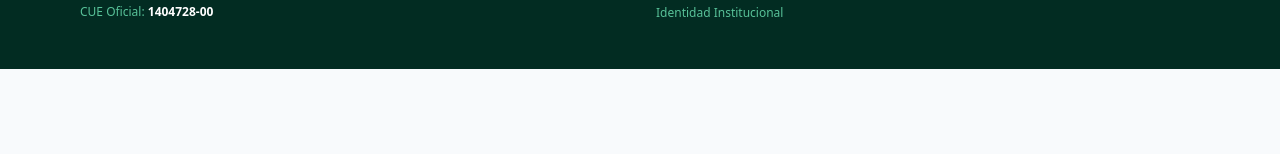
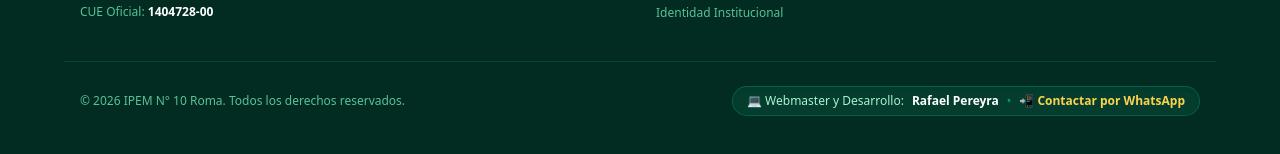
Before and after one commit to rpereyra515Ipem/ipem10-cms, a Next.js app: page / in a window 1280 px wide. Shown: the part 1088-1242 px from the top of the page. Before the commit the page ends 1157 px from the top, so only its background shows below. Built offline with nearby package versions, Linux system fonts and the light colour scheme; no server answers; the database is empty.

Commit message:
feat: agregar firma de webmaster con enlace directo a whatsapp

```diff
--- a/src/app/page.tsx
+++ b/src/app/page.tsx
@@ -248,6 +248,25 @@ export default async function HomePage() {
             </div>
           </div>
         </div>
+
+        {/* Firma del Webmaster y Contacto Comercial */}
+        <div className="max-w-6xl mx-auto px-4 border-t border-emerald-900/80 mt-10 pt-6 flex flex-col sm:flex-row items-center justify-between gap-4 text-xs text-emerald-300/80">
+          <p>© {new Date().getFullYear()} IPEM N° 10 Roma. Todos los derechos reservados.</p>
+          <div className="flex flex-wrap items-center justify-center gap-2 bg-emerald-900/50 px-3.5 py-1.5 rounded-full border border-emerald-700/60 shadow-inner">
+            <span className="text-emerald-200">💻 Webmaster y Desarrollo:</span>
+            <span className="font-bold text-white">Rafael Pereyra</span>
+            <span className="text-emerald-600 hidden sm:inline">•</span>
+            <a
+              href="https://wa.me/5493516198503?text=Hola%20Rafael,%20vi%20la%20plataforma%20del%20IPEM%2010%20y%20quisiera%20consultar%20por%20este%20sistema%20para%20mi%20colegio"
+              target="_blank"
+              rel="noopener noreferrer"
+              className="text-amber-300 hover:text-amber-200 font-bold flex items-center gap-1 hover:underline transition"
+              title="Consultar por este CMS para otra institución"
+            >
+              <span>📲 Contactar por WhatsApp</span>
+            </a>
+          </div>
+        </div>
       </footer>
     </div>
   );
```
